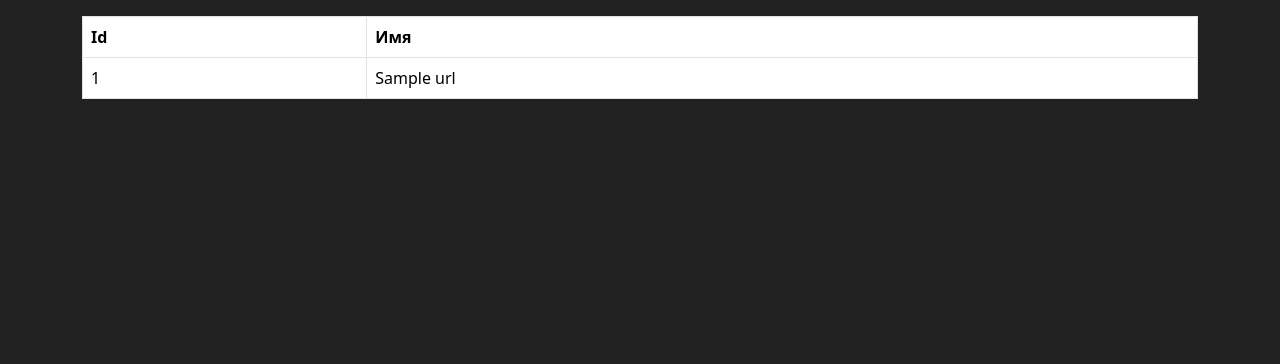
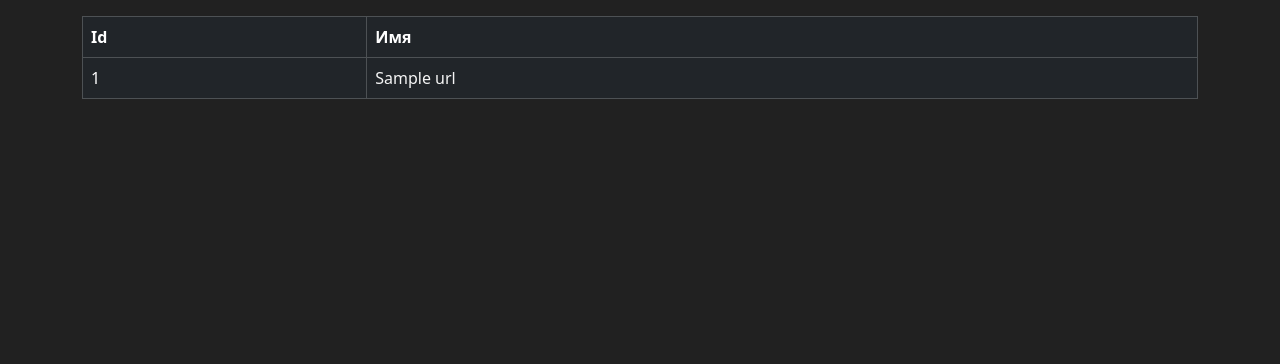
Before and after one commit to qffo/python-project-83, a Flask app: page /urls in a window 1280 px wide. Shown: the part 56-420 px from the top of the page. Run offline with Flask 3, Linux system fonts and the light colour scheme; a database or web service that is not in the repository returns one stand-in record (values such as "Sample title"); some libraries are stand-ins or nearby versions.

Commit message:
add show one url

```diff
--- a/page_analyzer/app.py
+++ b/page_analyzer/app.py
@@ -85,8 +85,16 @@
             url_name=url_name
         ), 422
 
-    add_new_url(url_name)
+    # add_new_url(url_name)
     url_id = get_id_by_name(url_name)
+
+    if not url_id:
+        flash('Страница успешно добавлена', 'success')
+        add_new_url(url_name)
+        url_id = get_id_by_name(url_name)
+    else:
+        flash('Страница уже существует', 'info')
+
     return redirect(url_for('one_url', url_id=url_id), 302)
 
 
--- a/page_analyzer/templates/all_urls.html
+++ b/page_analyzer/templates/all_urls.html
@@ -4,13 +4,17 @@
 
 {% block content %}
 <style>
-    .table tbody tr{
-        background-color: black;
-        color: white;
+    .custom-link {
+        color: #f5f5f5; /* Ваш цвет */
+        text-decoration: none; /* Убираем подчеркивание (если нужно) */
     }
-</style>
+    .custom-link:hover {
+        color: #00aaff; /* Цвет при наведении (если нужно) */
+    }
+    </style>
+
     <div class="table-responsive">
-        <table class="table table-bordered table-hover text-nowrap" data-test="urls">
+        <table class="table table-bordered table-hover table-dark text-nowrap" data-test="urls"> <!-- добавил table-dark -->
             <thead>
                 <tr>
                     <th>Id</th>
@@ -25,7 +29,7 @@
                                 <a>{{ url['id'] }}</a>
                             </td>
                             <td>
-                                <a>{{ url['name'] }}</a>
+                                <a href="{{ url_for('one_url', url_id=url['id']) }}" style="text-decoration: none" class="custom-link">{{ url['name'] }}</a>
                             </td>
                         </tr>
                     {% endfor %}
--- a/page_analyzer/templates/index.html
+++ b/page_analyzer/templates/index.html
@@ -11,7 +11,7 @@
             background-color: #212121;
             color: white;
         }
-    </style>
+</style>
     <title>{% block title %}Анализатор страниц{% endblock %}</title>
   </head>
   <body class="min-vh-100 d-flex flex-column">
--- a/page_analyzer/templates/one_url.html
+++ b/page_analyzer/templates/one_url.html
@@ -4,7 +4,7 @@
 
 {% block content %}
     <div class="table-responsive">
-        <table class="table table-bordered table-hover text-nowrap" data-test="url">
+        <table class="table table-bordered table-hover table-dark text-nowrap" data-test="url">
             <tbody>
                 <tr>
                     <td>ID</td>
@@ -24,7 +24,7 @@
     <h2 class="mt-5 mb-3">Проверки</h2>
 
     <div>
-        <table class="table table-bordered table-hover mt-2" data-test="checks">
+        <table class="table table-bordered table-hover table-dark mt-2" data-test="checks">
             <thead>
                 <tr>
                     <th>ID</th>
```
